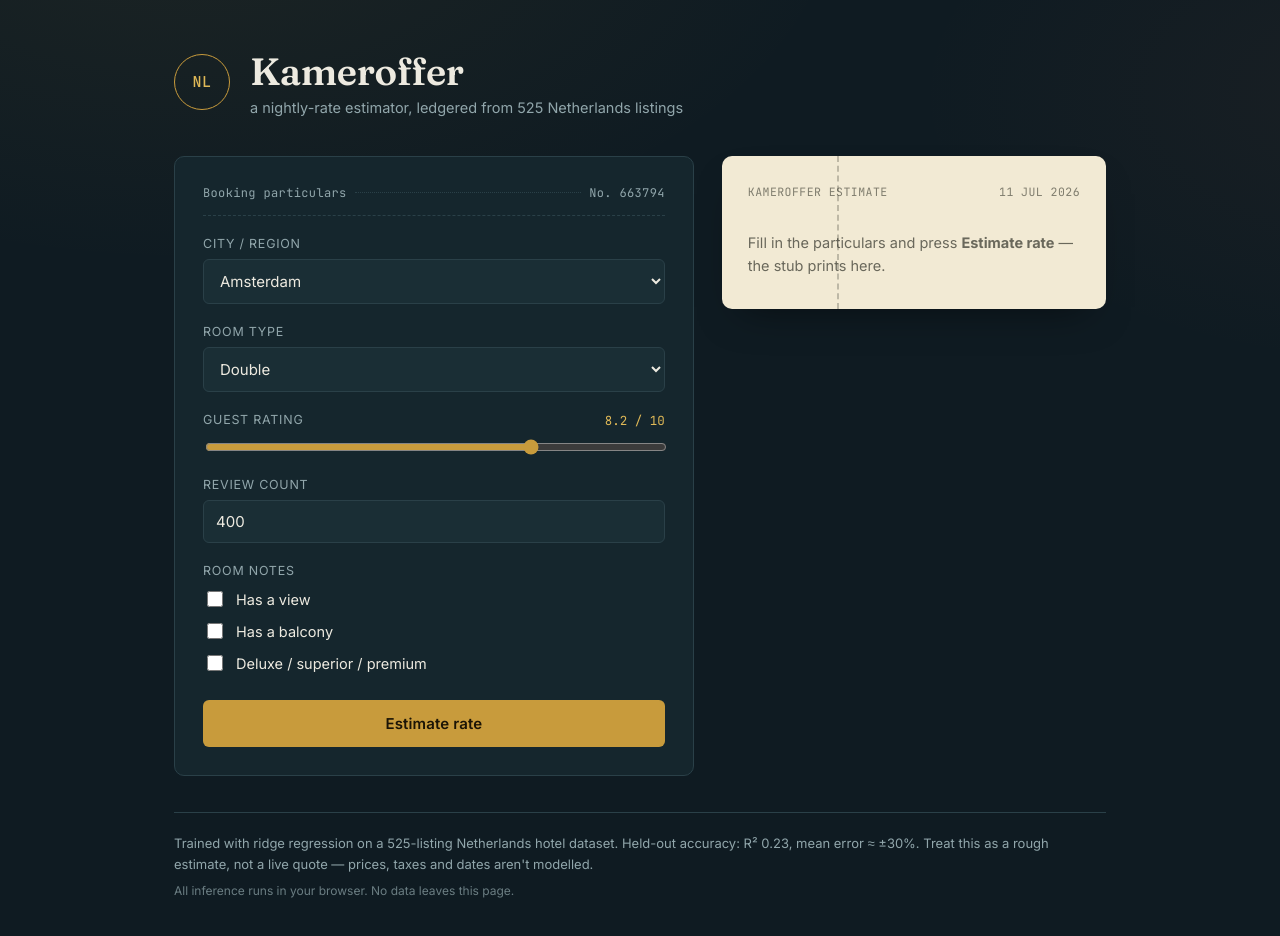
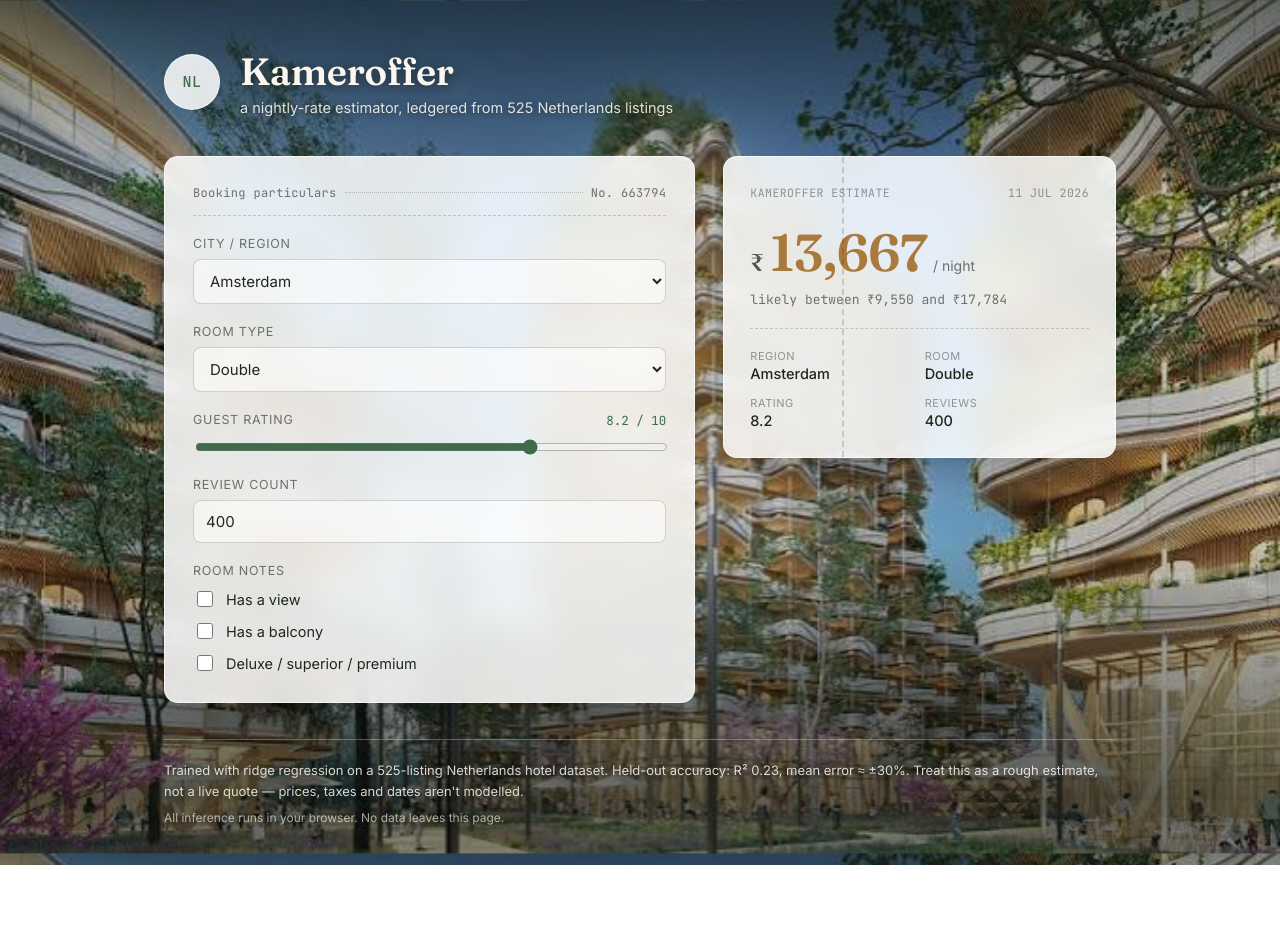
Before and after one commit to kasimibrahim/house-prediction, a React (Vite) app: page / in a window 1280 px wide. After the commit the page ends 865 px from the top, so only its background shows below. Built offline with nearby package versions, Linux system fonts and the light colour scheme.

Commit message:
FEATURE: Reactive with Hotel feel UI

```diff
--- a/src/App.jsx
+++ b/src/App.jsx
@@ -20,17 +20,16 @@ export default function App() {
   const [hasView, setHasView] = useState(false)
   const [hasBalcony, setHasBalcony] = useState(false)
   const [isDeluxe, setIsDeluxe] = useState(false)
-  const [ticket, setTicket] = useState(null)
   const [ticketNo] = useState(() => Math.floor(100000 + Math.random() * 899999))
 
   const mape = MODEL.metrics.mape
 
-  const bandLow = ticket ? Math.round(ticket * (1 - mape)) : null
-  const bandHigh = ticket ? Math.round(ticket * (1 + mape)) : null
-
-  function handleSubmit(e) {
-    e.preventDefault()
-    const price = predictPrice({
+  // Recomputes automatically whenever any dependency below changes —
+  // no button needed. predictPrice() is pure math (a dot-product against
+  // the trained coefficients), so this is effectively instant.
+  const ticket = useMemo(
+    () =>
+      predictPrice({
         region,
         roomType,
         rating: Number(rating),
@@ -38,9 +37,12 @@ export default function App() {
         hasView,
         hasBalcony,
         isDeluxe,
-    })
-    setTicket(price)
-  }
+      }),
+    [region, roomType, rating, reviewsCount, hasView, hasBalcony, isDeluxe]
+  )
+
+  const bandLow = Math.round(ticket * (1 - mape))
+  const bandHigh = Math.round(ticket * (1 + mape))
 
   return (
     <div className="page">
@@ -53,7 +55,7 @@ export default function App() {
       </header>
 
       <main className="desk">
-        <form className="ledger" onSubmit={handleSubmit}>
+        <div className="ledger">
           <div className="ledger-row ledger-head">
             <span>Booking particulars</span>
             <span className="dotted-fill" aria-hidden="true" />
@@ -120,11 +122,9 @@ export default function App() {
               </label>
             </div>
           </div>
+        </div>
 
-          <button type="submit" className="stamp-btn">Estimate rate</button>
-        </form>
-
-        <div className={`stub ${ticket ? 'stub-active' : ''}`}>
+        <div className="stub stub-active">
           <div className="stub-perf" aria-hidden="true" />
           <div className="stub-inner">
             <div className="stub-row">
@@ -132,15 +132,13 @@ export default function App() {
               <span>{todayStamp()}</span>
             </div>
 
-            {ticket ? (
-              <>
             <div className="stub-price">
-                  <span className="stub-currency">GHS</span>
-                  <span className="stub-amount">{inr(ticket/8)}</span>
+              <span className="stub-currency">₹</span>
+              <span className="stub-amount">{inr(ticket)}</span>
               <span className="stub-unit">/ night</span>
             </div>
             <div className="stub-range">
-                  likely between GHS{inr(bandLow/8)} and GHS{inr(bandHigh/8)}
+              likely between ₹{inr(bandLow)} and ₹{inr(bandHigh)}
             </div>
             <div className="stub-divider" />
             <dl className="stub-details">
@@ -149,13 +147,6 @@ export default function App() {
               <div><dt>Rating</dt><dd>{Number(rating).toFixed(1)}</dd></div>
               <div><dt>Reviews</dt><dd>{reviewsCount}</dd></div>
             </dl>
-              </>
-            ) : (
-              <div className="stub-empty">
-                Fill in the particulars and press <strong>Estimate rate</strong> —
-                the stub prints here.
-              </div>
-            )}
           </div>
         </div>
       </main>
--- a/src/styles.css
+++ b/src/styles.css
@@ -1,16 +1,15 @@
 :root {
-  --bg: #0f1b22;
-  --panel: #15262d;
-  --panel-raised: #1a2e35;
-  --line: #2a4048;
-  --text: #edeae0;
-  --text-muted: #91a6ab;
-  --brass: #c89b3c;
-  --brass-bright: #e0b957;
-  --rust: #c1603c;
-  --paper: #f2ead4;
-  --paper-ink: #21221a;
-  --radius: 10px;
+  --ink: #22271d;
+  --ink-soft: rgba(34, 39, 29, 0.62);
+  --ink-faint: rgba(34, 39, 29, 0.45);
+  --glass: rgba(255, 255, 255, 0.86);
+  --glass-soft: rgba(255, 255, 255, 0.55);
+  --glass-border: rgba(255, 255, 255, 0.65);
+  --wood: #a97a3d;
+  --wood-bright: #c99548;
+  --forest: #3f6b4a;
+  --cream: #faf7ee;
+  --radius: 14px;
 }
 
 * { box-sizing: border-box; }
@@ -23,16 +22,15 @@ html, body { margin: 0; padding: 0; }
 
 body {
   background:
-    radial-gradient(1100px 600px at 15% -10%, rgba(200, 155, 60, 0.07), transparent 60%),
-    radial-gradient(900px 500px at 110% 10%, rgba(193, 96, 60, 0.06), transparent 55%),
-    var(--bg);
-  color: var(--text);
+    linear-gradient(180deg, rgba(10, 18, 12, 0.60) 0%, rgba(10, 18, 12, 0.18) 26%, rgba(10, 18, 12, 0.22) 68%, rgba(10, 18, 12, 0.62) 100%),
+    url('/hotel-bg.png') center / cover no-repeat fixed;
+  color: var(--ink);
   font-family: 'Inter', system-ui, sans-serif;
   min-height: 100vh;
 }
 
 .page {
-  max-width: 980px;
+  max-width: 1000px;
   margin: 0 auto;
   padding: 48px 24px 32px;
 }
@@ -49,7 +47,9 @@ body {
   flex-shrink: 0;
   width: 56px;
   height: 56px;
-  border: 1.5px solid var(--brass);
+  background: var(--glass);
+  backdrop-filter: blur(10px);
+  border: 1.5px solid var(--glass-border);
   border-radius: 50%;
   display: flex;
   align-items: center;
@@ -57,7 +57,7 @@ body {
   font-family: 'JetBrains Mono', monospace;
   font-weight: 500;
   letter-spacing: 0.04em;
-  color: var(--brass-bright);
+  color: var(--forest);
   font-size: 15px;
 }
 
@@ -67,12 +67,15 @@ body {
   font-size: clamp(28px, 4vw, 38px);
   margin: 0 0 4px;
   letter-spacing: -0.01em;
+  color: var(--cream);
+  text-shadow: 0 2px 10px rgba(0, 0, 0, 0.45);
 }
 
 .masthead-text p {
   margin: 0;
-  color: var(--text-muted);
+  color: rgba(250, 247, 238, 0.88);
   font-size: 14.5px;
+  text-shadow: 0 1px 6px rgba(0, 0, 0, 0.4);
 }
 
 /* --- Desk layout --- */
@@ -87,15 +90,18 @@ body {
   .desk { grid-template-columns: 1fr; }
 }
 
-/* --- Ledger form --- */
+/* --- Ledger form (frosted glass card) --- */
 .ledger {
-  background: var(--panel);
-  border: 1px solid var(--line);
+  background: var(--glass);
+  backdrop-filter: blur(16px) saturate(160%);
+  -webkit-backdrop-filter: blur(16px) saturate(160%);
+  border: 1px solid var(--glass-border);
   border-radius: var(--radius);
   padding: 28px;
   display: flex;
   flex-direction: column;
   gap: 20px;
+  box-shadow: 0 20px 50px -24px rgba(0, 0, 0, 0.45);
 }
 
 .ledger-head {
@@ -104,15 +110,15 @@ body {
   gap: 8px;
   font-family: 'JetBrains Mono', monospace;
   font-size: 12px;
-  color: var(--text-muted);
+  color: var(--ink-soft);
   letter-spacing: 0.03em;
   padding-bottom: 14px;
-  border-bottom: 1px dashed var(--line);
+  border-bottom: 1px dashed rgba(34, 39, 29, 0.2);
 }
 
 .dotted-fill {
   flex: 1;
-  border-bottom: 1px dotted var(--line);
+  border-bottom: 1px dotted rgba(34, 39, 29, 0.25);
   height: 0;
   transform: translateY(-4px);
 }
@@ -127,23 +133,23 @@ body {
   font-size: 12.5px;
   text-transform: uppercase;
   letter-spacing: 0.06em;
-  color: var(--text-muted);
+  color: var(--ink-soft);
   display: flex;
   justify-content: space-between;
 }
 
 .field-label em {
   font-style: normal;
-  color: var(--brass-bright);
+  color: var(--forest);
   font-family: 'JetBrains Mono', monospace;
   letter-spacing: 0;
 }
 
 select, input[type="number"] {
-  background: var(--panel-raised);
-  border: 1px solid var(--line);
-  border-radius: 6px;
-  color: var(--text);
+  background: rgba(255, 255, 255, 0.55);
+  border: 1px solid rgba(34, 39, 29, 0.18);
+  border-radius: 8px;
+  color: var(--ink);
   padding: 11px 12px;
   font-size: 15px;
   font-family: 'Inter', sans-serif;
@@ -151,13 +157,13 @@ select, input[type="number"] {
 }
 
 select:focus-visible, input:focus-visible {
-  outline: 2px solid var(--brass);
+  outline: 2px solid var(--forest);
   outline-offset: 1px;
 }
 
 input[type="range"] {
   width: 100%;
-  accent-color: var(--brass);
+  accent-color: var(--forest);
 }
 
 .checks .check-grid {
@@ -172,43 +178,27 @@ input[type="range"] {
   align-items: center;
   gap: 10px;
   font-size: 14.5px;
-  color: var(--text);
+  color: var(--ink);
   cursor: pointer;
 }
 
 .check input {
-  accent-color: var(--brass);
+  accent-color: var(--forest);
   width: 16px;
   height: 16px;
 }
 
-.stamp-btn {
-  margin-top: 6px;
-  background: var(--brass);
-  color: #1b1406;
-  border: none;
-  border-radius: 6px;
-  padding: 14px 18px;
-  font-size: 15px;
-  font-weight: 600;
-  font-family: 'Inter', sans-serif;
-  letter-spacing: 0.01em;
-  cursor: pointer;
-  transition: background 0.15s ease, transform 0.1s ease;
-}
-
-.stamp-btn:hover { background: var(--brass-bright); }
-.stamp-btn:active { transform: scale(0.98); }
-.stamp-btn:focus-visible { outline: 2px solid var(--text); outline-offset: 2px; }
-
-/* --- Ticket stub --- */
+/* --- Ticket stub (frosted glass, wood-toned price) --- */
 .stub {
   position: relative;
-  background: var(--paper);
-  color: var(--paper-ink);
+  background: var(--glass);
+  backdrop-filter: blur(16px) saturate(160%);
+  -webkit-backdrop-filter: blur(16px) saturate(160%);
+  color: var(--ink);
+  border: 1px solid var(--glass-border);
   border-radius: var(--radius);
   overflow: hidden;
-  box-shadow: 0 18px 40px -20px rgba(0,0,0,0.55);
+  box-shadow: 0 20px 50px -24px rgba(0, 0, 0, 0.45);
 }
 
 .stub-perf {
@@ -217,7 +207,7 @@ input[type="range"] {
   bottom: 0;
   left: 30%;
   width: 0;
-  border-left: 2px dashed rgba(33,34,26,0.25);
+  border-left: 2px dashed rgba(34, 39, 29, 0.18);
 }
 
 @media (max-width: 760px) {
@@ -235,15 +225,8 @@ input[type="range"] {
   font-size: 11.5px;
   letter-spacing: 0.04em;
   text-transform: uppercase;
-  color: rgba(33,34,26,0.55);
+  color: var(--ink-faint);
   margin-bottom: 20px;
-}
-
-.stub-empty {
-  font-size: 14.5px;
-  color: rgba(33,34,26,0.65);
-  line-height: 1.6;
-  padding: 12px 0 4px;
 }
 
 .stub-price {
@@ -258,19 +241,19 @@ input[type="range"] {
   font-size: clamp(38px, 7vw, 52px);
   font-weight: 600;
   letter-spacing: -0.01em;
-  color: var(--rust);
+  color: var(--wood);
 }
-.stub-unit { font-size: 14px; color: rgba(33,34,26,0.55); font-family: 'Inter', sans-serif; }
+.stub-unit { font-size: 14px; color: var(--ink-soft); font-family: 'Inter', sans-serif; }
 
 .stub-range {
   font-size: 13px;
-  color: rgba(33,34,26,0.6);
+  color: var(--ink-soft);
   margin-top: 6px;
   font-family: 'JetBrains Mono', monospace;
 }
 
 .stub-divider {
-  border-top: 1px dashed rgba(33,34,26,0.25);
+  border-top: 1px dashed rgba(34, 39, 29, 0.2);
   margin: 20px 0;
 }
 
@@ -286,7 +269,7 @@ input[type="range"] {
   font-size: 11px;
   text-transform: uppercase;
   letter-spacing: 0.05em;
-  color: rgba(33,34,26,0.5);
+  color: var(--ink-faint);
 }
 .stub-details dd { margin: 0; font-size: 14.5px; font-weight: 500; }
 
@@ -294,11 +277,12 @@ input[type="range"] {
 .colophon {
   margin-top: 36px;
   padding-top: 20px;
-  border-top: 1px solid var(--line);
-  color: var(--text-muted);
+  border-top: 1px solid rgba(250, 247, 238, 0.3);
+  color: rgba(250, 247, 238, 0.85);
   font-size: 13px;
   line-height: 1.6;
+  text-shadow: 0 1px 6px rgba(0, 0, 0, 0.45);
 }
 
 .colophon p { margin: 0 0 6px; }
-.colophon-sub { color: rgba(145, 166, 171, 0.7); font-size: 12px; }
+.colophon-sub { color: rgba(250, 247, 238, 0.65); font-size: 12px; }
```
Also changed, not shown: public/hotel-bg.png (added). Lines whose indentation alone changed are shown as unchanged.
